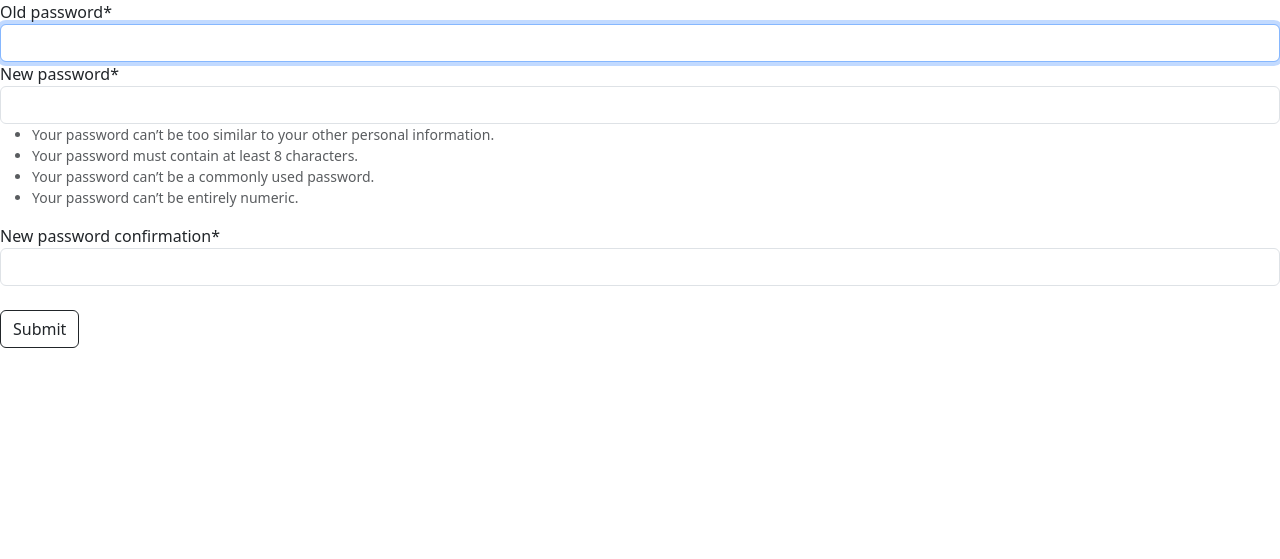
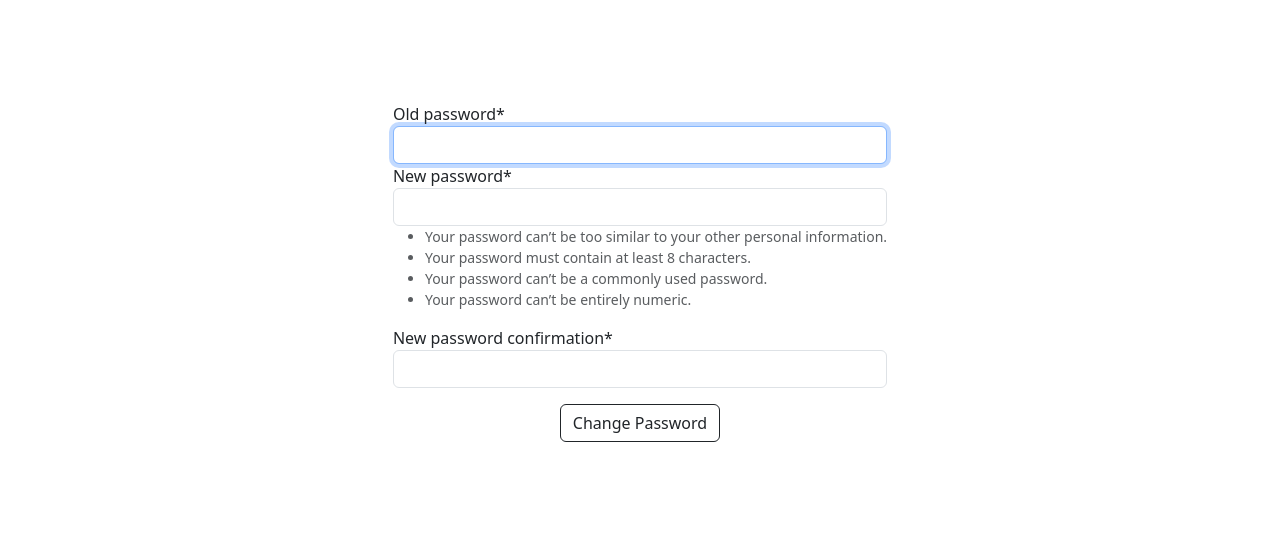
Before and after one commit to PuricelIonut/library, a Django app: page /user/change-password/ in a window 1280 px wide. Shown: the part 56-615 px from the top of the page. Run offline with Django 4.2, Linux system fonts and the light colour scheme; the visitor is signed in with stand-in values (Sample User, id 1); some libraries are stand-ins or nearby versions.

Commit message:
add forms style and alert fade

```diff
--- /dev/null
+++ b/account/static/style.css
@@ -0,0 +1,68 @@
+.login-container {
+    display: flex;
+    align-items: center;
+    justify-content: center;
+    margin: auto;
+    width: 90%;
+    height: 35rem;
+}
+
+.login-form {
+    display: flex;
+    align-items: center;
+    justify-content: center;
+    flex-direction: column;
+    width: 30%;
+}
+
+.login-form a {
+    text-decoration: none;
+}
+
+.login-form button {
+    margin: 1rem 0 1rem 0;
+}
+
+.login-form p {
+    margin-top: 3rem;
+}
+
+.register-container {
+    display: flex;
+    align-items: center;
+    justify-content: center;
+    margin: auto;
+    width: 90%;
+    height: 42rem;
+}
+
+.register-container p {
+    margin-top: 1.2rem;
+}
+
+.register-container a {
+    text-decoration: none;
+}
+
+.register-button {
+    display:flex;
+    align-items: center;
+    justify-content: center;
+    margin: 1rem 0 1rem 0;
+}
+
+.change-pw-container {
+    display: flex;
+    align-items: center;
+    justify-content: center;
+    margin: auto;
+    width: 90%;
+    height: 35rem;
+}
+
+.change-pw-button {
+    display:flex;
+    align-items: center;
+    justify-content: center;
+    margin: 1rem 0 1rem 0;
+}
--- a/account/templates/change-password.html
+++ b/account/templates/change-password.html
@@ -9,13 +9,16 @@
 
 {% include 'messages.html' %}
 
-<div class="change_password_form">
+{% load static %}
+<link rel="stylesheet" href="{% static  'style.css' %}">
 
+<div class="change-pw-container">
     <form action="" method="POST">
         {% csrf_token %}
         {{ change_password|crispy }}
-        <br>
-        <button type="submit" class="btn btn-outline-dark">Submit</button>
+        <div class="change-pw-button">
+            <button type="submit" class="btn btn-outline-dark">Change Password</button>
+        </div>
     </form>
 </div>
 
--- a/account/views.py
+++ b/account/views.py
@@ -48,8 +48,8 @@ def change_password_view(request):
         form = PasswordChangeForm(user, request.POST)
         if form.is_valid():
             form.save()
-            messages.success(request, 'Password changed succesfully!')
-            return redirect('login')
+            messages.success(request, 'Password changed succesfully! Please login again.')
+            return redirect('home')
         else:
             messages.error(request, 'Invalid password')
     form = PasswordChangeForm(user)
--- a/static/homepage/style.css
+++ b/static/homepage/style.css
@@ -6,8 +6,9 @@
     height: 6rem;
 }
 
-.searchbar {
+#searchbar {
     width: 40%;
+    height:3rem;
     margin: auto;
 }
 
--- a/templates/home.html
+++ b/templates/home.html
@@ -10,11 +10,10 @@
 <link rel="stylesheet" href="{% static 'homepage/style.css' %}">
 
 <div class="searchbar-container">
-<div class="searchbar">
-    <form class="d-flex" role="search">
+    <form id='searchbar' class="d-flex" role="search">
         <input class="form-control me-2" type="search" placeholder="Enter name of the book..." aria-label="Search">
         <button hidden type="submit"></button>
     </form>
 </div>
-</div>
+
 {% endblock %}
--- a/templates/messages.html
+++ b/templates/messages.html
@@ -1,8 +1,24 @@
 {% if messages %}
+
+    <script src="https://ajax.googleapis.com/ajax/libs/jquery/1.12.4/jquery.min.js"></script>
+
     {% for message in messages %}
-    <div style='width:30%' class='alert alert-{{ message.tags }} alert-dismissible fade show' id ='msg' role="alert">
+    <div class='alert alert-{{ message.tags }} alert-dismissible fade show' id ='msg' role="alert">
         {{ message }}
-    <button type="button" class="btn-close btn btn-outline-{{ message.tags }}" data-bs-dismiss="alert" aria-label="Close"></button>
     </div>
     {% endfor %}
+
+    <script type="text/javascript">
+
+        $(document).ready(function () {
+
+        window.setTimeout(function() {
+            $("#msg").fadeTo(1000, 0).slideUp(1000, function(){
+                $(this).remove();
+            });
+        }, 2200);
+
+        });
+    </script>
+
 {% endif %}
```
Also changed, not shown: account/templates/login.html (+11 -8 lines), account/templates/register.html (+7 -3 lines).
